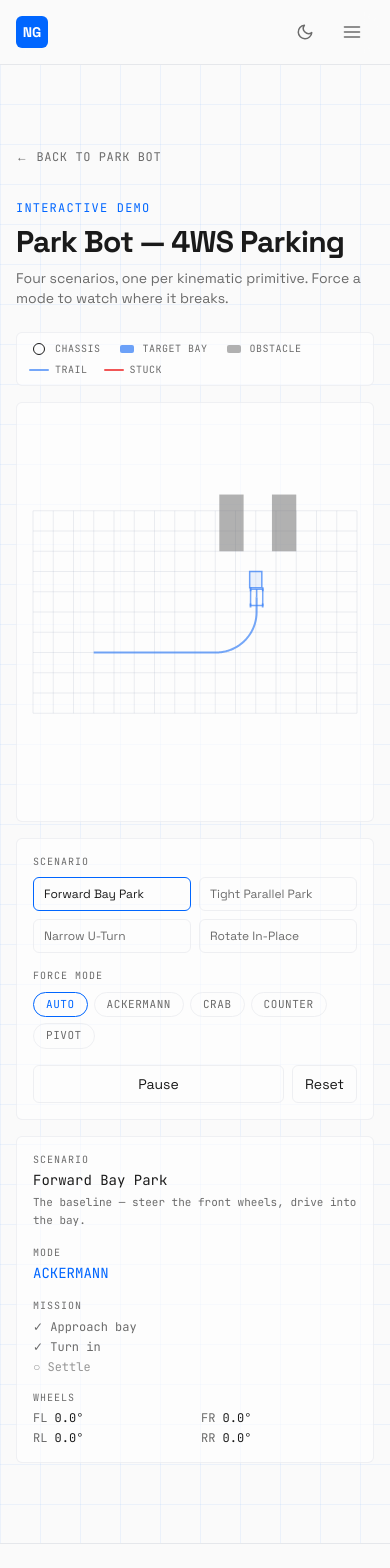
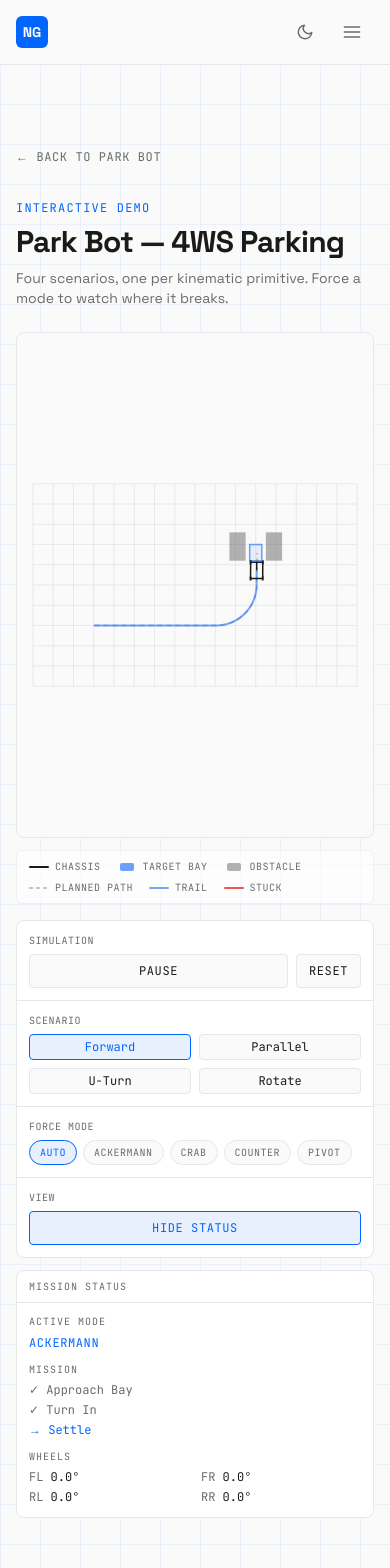
Before and after one commit to nishalangovender/nishalangovender.com, a Next.js app: page /projects/park-bot/demo in a window 390 px wide. Shown: the top 1568 px of the page. Built offline with nearby package versions, Linux system fonts and the light colour scheme; no server answers.

Commit message:
fix: park-bot demo — planned path overlay, short stuck hint, clear parallel park trajectory

```diff
--- a/src/components/demos/park-bot/ControlPanel.tsx
+++ b/src/components/demos/park-bot/ControlPanel.tsx
@@ -1,5 +1,7 @@
 // src/components/demos/park-bot/ControlPanel.tsx
 "use client";
+
+import type { ReactNode } from "react";
 
 import { SCENARIOS } from "@/lib/park-bot/scenarios";
 import type { KinematicMode, Scenario } from "@/lib/park-bot/types";
@@ -8,108 +10,167 @@ interface Props {
   scenarioId: Scenario["id"];
   forcedMode: KinematicMode | null;
   playing: boolean;
+  statusOpen: boolean;
   onScenarioChange(id: Scenario["id"]): void;
   onForcedModeChange(mode: KinematicMode | null): void;
   onPlay(): void;
   onPause(): void;
   onReset(): void;
+  onToggleStatus(): void;
 }
 
-const FORCE_OPTIONS: Array<{ label: string; value: KinematicMode | null }> = [
-  { label: "Auto", value: null },
-  { label: "Ackermann", value: "ackermann" },
-  { label: "Crab", value: "crab" },
-  { label: "Counter", value: "counter_steer" },
-  { label: "Pivot", value: "pivot" },
+const FORCE_OPTIONS: { value: KinematicMode | null; label: string }[] = [
+  { value: null, label: "Auto" },
+  { value: "ackermann", label: "Ackermann" },
+  { value: "crab", label: "Crab" },
+  { value: "counter_steer", label: "Counter" },
+  { value: "pivot", label: "Pivot" },
 ];
 
 export function ControlPanel({
   scenarioId,
   forcedMode,
   playing,
+  statusOpen,
   onScenarioChange,
   onForcedModeChange,
   onPlay,
   onPause,
   onReset,
+  onToggleStatus,
 }: Props) {
+  const inactive =
+    "border-border bg-background text-foreground hover:border-accent hover:text-accent";
+  const active = "border-accent bg-accent-light text-accent";
+
   return (
-    <div className="flex flex-col gap-4 rounded-md border border-border/60 bg-surface/60 p-4 text-sm">
-      <div>
-        <p className="font-mono text-[10px] uppercase tracking-widest text-muted">
-          Scenario
-        </p>
-        <div className="mt-2 grid grid-cols-2 gap-2">
-          {SCENARIOS.map((s) => (
-            <button
-              key={s.id}
-              type="button"
-              onClick={() => onScenarioChange(s.id)}
-              className={`rounded-md border px-2.5 py-2 text-left text-xs transition-colors ${
-                s.id === scenarioId
-                  ? "border-accent text-foreground"
-                  : "border-border/60 text-muted hover:border-foreground/40 hover:text-foreground"
-              }`}
-            >
-              {s.title}
-            </button>
-          ))}
+    <aside className="h-full rounded-lg border border-border bg-surface text-foreground overflow-hidden flex flex-col">
+      <Section label="Simulation">
+        <div className="flex gap-2">
+          <button
+            type="button"
+            onClick={playing ? onPause : onPlay}
+            className={`flex-1 px-3 py-2 rounded border font-mono text-xs uppercase tracking-wider ${inactive}`}
+          >
+            {playing ? "Pause" : "Play"}
+          </button>
+          <button
+            type="button"
+            onClick={onReset}
+            className={`px-3 py-2 rounded border font-mono text-xs uppercase tracking-wider ${inactive}`}
+          >
+            Reset
+          </button>
         </div>
-      </div>
+      </Section>
 
-      <div>
-        <p className="font-mono text-[10px] uppercase tracking-widest text-muted">
-          Force Mode
-        </p>
-        <div className="mt-2 flex flex-wrap gap-1.5" role="radiogroup" aria-label="Force steering mode">
-          {FORCE_OPTIONS.map((opt) => {
-            const active = forcedMode === opt.value;
+      <Section label="Scenario">
+        <div role="radiogroup" aria-label="Scenario" className="grid grid-cols-2 gap-2">
+          {SCENARIOS.map((s) => {
+            const isActive = s.id === scenarioId;
             return (
               <button
-                key={opt.label}
+                key={s.id}
                 type="button"
                 role="radio"
-                aria-checked={active}
-                onClick={() => onForcedModeChange(opt.value)}
-                className={`rounded-full border px-3 py-1 font-mono text-[11px] uppercase tracking-wider transition-colors ${
-                  active
-                    ? "border-accent text-accent"
-                    : "border-border/60 text-muted hover:border-foreground/40 hover:text-foreground"
+                aria-checked={isActive}
+                onClick={() => onScenarioChange(s.id)}
+                className={`px-2 py-1 rounded border font-mono text-xs cursor-pointer ${
+                  isActive ? active : inactive
                 }`}
               >
-                {opt.label}
+                {s.title}
               </button>
             );
           })}
         </div>
-      </div>
+      </Section>
 
-      <div className="flex gap-2">
-        {playing ? (
-          <button
-            type="button"
-            onClick={onPause}
-            className="flex-1 rounded-md border border-border/60 px-3 py-2 text-sm hover:border-foreground/40"
-          >
-            Pause
-          </button>
-        ) : (
-          <button
-            type="button"
-            onClick={onPlay}
-            className="flex-1 rounded-md border border-accent bg-accent/10 px-3 py-2 text-sm text-accent hover:bg-accent/15"
-          >
-            Run
-          </button>
-        )}
+      <Section label="Force Mode">
+        <div role="radiogroup" aria-label="Force steering mode" className="flex flex-wrap gap-1.5">
+          {FORCE_OPTIONS.map((opt) => {
+            const isActive = forcedMode === opt.value;
+            return (
+              <Pill
+                key={opt.label}
+                active={isActive}
+                ariaChecked={isActive}
+                role="radio"
+                onClick={() => onForcedModeChange(opt.value)}
+              >
+                {opt.label}
+              </Pill>
+            );
+          })}
+        </div>
+      </Section>
+
+      <Section label="View" last>
         <button
           type="button"
-          onClick={onReset}
-          className="rounded-md border border-border/60 px-3 py-2 text-sm hover:border-foreground/40"
+          onClick={onToggleStatus}
+          aria-pressed={statusOpen}
+          className={`w-full px-3 py-2 rounded border font-mono text-xs uppercase tracking-wider ${
+            statusOpen ? active : inactive
+          }`}
         >
-          Reset
+          {statusOpen ? "Hide Status" : "Show Status"}
         </button>
-      </div>
-    </div>
+      </Section>
+    </aside>
   );
 }
+
+function Section({
+  label,
+  last,
+  children,
+}: {
+  label: string;
+  last?: boolean;
+  children: ReactNode;
+}) {
+  const base = "px-3 py-3 lg:flex-1";
+  return (
+    <section className={last ? base : `${base} border-b border-border`}>
+      <div className="font-mono text-[10px] tracking-wider uppercase text-muted mb-1.5">
+        {label}
+      </div>
+      {children}
+    </section>
+  );
+}
+
+function Pill({
+  active,
+  onClick,
+  role = "button",
+  ariaPressed,
+  ariaChecked,
+  children,
+}: {
+  active: boolean;
+  onClick: () => void;
+  role?: "button" | "radio";
+  ariaPressed?: boolean;
+  ariaChecked?: boolean;
+  children: ReactNode;
+}) {
+  const base =
+    "font-mono text-[10px] tracking-wider uppercase rounded-full border px-2.5 py-1 transition-colors cursor-pointer";
+  const state = active
+    ? "border-accent bg-accent-light text-accent"
+    : "border-border bg-background text-muted hover:border-accent/60 hover:text-foreground";
+  return (
+    <button
+      type="button"
+      role={role}
+      aria-pressed={ariaPressed}
+      aria-checked={ariaChecked}
+      onClick={onClick}
+      className={`${base} ${state}`}
+    >
+      {children}
+    </button>
+  );
+}
--- a/src/components/demos/park-bot/Hud.tsx
+++ b/src/components/demos/park-bot/Hud.tsx
@@ -1,18 +1,18 @@
 // src/components/demos/park-bot/Hud.tsx
 "use client";
 
-import type { Scenario, SimFrame } from "@/lib/park-bot/types";
+import type { KinematicMode, Scenario, SimFrame } from "@/lib/park-bot/types";
 
 interface Props {
   scenario: Scenario;
   frame: SimFrame | null;
 }
 
-const MODE_LABELS: Record<import("@/lib/park-bot/types").KinematicMode, string> = {
-  ackermann: "ACKERMANN",
-  crab: "CRAB",
-  counter_steer: "COUNTER-STEER",
-  pivot: "PIVOT",
+const MODE_LABELS: Record<KinematicMode, string> = {
+  ackermann: "Ackermann",
+  crab: "Crab",
+  counter_steer: "Counter-Steer",
+  pivot: "Pivot",
 };
 
 export function Hud({ scenario, frame }: Props) {
@@ -22,24 +22,23 @@ export function Hud({ scenario, frame }: Props) {
   const deltas = frame?.wheels.deltas ?? [0, 0, 0, 0];
 
   return (
-    <aside className="flex flex-col gap-4 rounded-md border border-border/60 bg-surface/60 p-4 font-mono text-xs">
-      <Block label="Scenario" value={scenario.title} />
-      <p className="-mt-3 text-[11px] text-muted leading-relaxed">{scenario.hint}</p>
-
-      <Block label="Mode" value={MODE_LABELS[activeMode]} tone="accent" />
+    <aside className="rounded-lg border border-border bg-surface text-foreground">
+      <div className="font-mono text-[10px] uppercase tracking-widest text-muted px-3 py-2 border-b border-border">
+        Mission Status
+      </div>
+      <div className="grid grid-cols-1 md:grid-cols-3 gap-3 p-3 font-mono text-xs">
+        <div>
+          <p className="text-[10px] uppercase tracking-widest text-muted mb-1.5">Active Mode</p>
+          <p className="font-mono text-xs uppercase tracking-wider text-accent">
+            {MODE_LABELS[activeMode]}
+          </p>
+        </div>
 
         <div>
-        <p className="text-[10px] uppercase tracking-widest text-muted">Mission</p>
-        <ol className="mt-1.5 space-y-1">
+          <p className="text-[10px] uppercase tracking-widest text-muted mb-1.5">Mission</p>
+          <ol className="space-y-1">
             {scenario.phases.map((p, i) => {
-            const state =
-              phase === "done" || i < phaseIdx
-                ? "done"
-                : i === phaseIdx && phase === "active"
-                ? "active"
-                : i === phaseIdx && phase === "stuck"
-                ? "stuck"
-                : "pending";
+              const state = tickerState({ i, phaseIdx, phase });
               return (
                 <li
                   key={p}
@@ -64,8 +63,8 @@ export function Hud({ scenario, frame }: Props) {
         </div>
 
         <div>
-        <p className="text-[10px] uppercase tracking-widest text-muted">Wheels</p>
-        <div className="mt-1.5 grid grid-cols-2 gap-x-3 gap-y-1">
+          <p className="text-[10px] uppercase tracking-widest text-muted mb-1.5">Wheels</p>
+          <div className="grid grid-cols-2 gap-x-3 gap-y-1">
             {["FL", "FR", "RL", "RR"].map((label, i) => (
               <p key={label}>
                 <span className="text-muted">{label}</span>{" "}
@@ -74,32 +73,44 @@ export function Hud({ scenario, frame }: Props) {
             ))}
           </div>
         </div>
+      </div>
 
       {frame?.stuck ? (
-        <p className="rounded bg-red-500/10 px-2 py-1.5 text-[11px] leading-relaxed text-red-500">
-          Forced mode can’t satisfy this phase — {hintForStuck(scenario.id, activeMode)}
-        </p>
+        <div className="mx-3 mb-3 rounded bg-red-500/10 px-2 py-1.5 font-mono text-[11px] uppercase tracking-wider text-red-500">
+          Impossible — Try {MODE_LABELS[suggestedMode(scenario.id)]}
+        </div>
       ) : null}
     </aside>
   );
 }
 
-function Block({ label, value, tone }: { label: string; value: string; tone?: "accent" }) {
-  return (
-    <div>
-      <p className="text-[10px] uppercase tracking-widest text-muted">{label}</p>
-      <p className={`mt-1 text-sm ${tone === "accent" ? "text-accent" : ""}`}>{value}</p>
-    </div>
-  );
+type TickerState = "done" | "active" | "stuck" | "pending";
+
+function tickerState({
+  i,
+  phaseIdx,
+  phase,
+}: {
+  i: number;
+  phaseIdx: number;
+  phase: string;
+}): TickerState {
+  if (phase === "done") return "done";
+  if (phase === "stuck" && i === phaseIdx) return "stuck";
+  if (i < phaseIdx) return "done";
+  if (i === phaseIdx && (phase === "approach" || phase === "active" || phase === "align"))
+    return "active";
+  return "pending";
 }
 
-function hintForStuck(
-  scenarioId: Scenario["id"],
-  mode: import("@/lib/park-bot/types").KinematicMode,
-): string {
-  if (scenarioId === "parallel_tight" && mode === "ackermann") return "crab steering required.";
-  if (scenarioId === "parallel_tight" && mode === "pivot") return "translation required.";
-  if (scenarioId === "narrow_uturn" && mode === "ackermann") return "counter-steer required.";
-  if (scenarioId === "pivot_rotate") return "pivot required.";
-  return "pick a different mode.";
+// Scenario-appropriate alternative mode to suggest when the forced choice fails.
+// Simpler than tracking every (scenarioId, forcedMode) pair — the recommended
+// mode is what the mission was built around, so that's the honest answer.
+function suggestedMode(scenarioId: Scenario["id"]): KinematicMode {
+  switch (scenarioId) {
+    case "forward_bay":    return "ackermann";
+    case "parallel_tight": return "crab";
+    case "narrow_uturn":   return "counter_steer";
+    case "pivot_rotate":   return "pivot";
   }
+}
--- a/src/components/demos/park-bot/ParkBotDemo.tsx
+++ b/src/components/demos/park-bot/ParkBotDemo.tsx
@@ -1,11 +1,12 @@
 // src/components/demos/park-bot/ParkBotDemo.tsx
 "use client";
 
-import { useEffect, useState } from "react";
+import { useEffect, useMemo, useState } from "react";
 
 import { getScenario } from "@/lib/park-bot/scenarios";
+import { runSimulation } from "@/lib/park-bot/simulation";
 import { DEFAULT_CONFIG } from "@/lib/park-bot/types";
-import type { KinematicMode, Scenario, SimConfig } from "@/lib/park-bot/types";
+import type { KinematicMode, Pose, Scenario, SimConfig } from "@/lib/park-bot/types";
 
 import { DemoLegend, type LegendItem } from "../DemoLegend";
 
@@ -15,12 +16,65 @@ import { ParkCanvas } from "./ParkCanvas";
 import { useSimulation } from "./useSimulation";
 
 const LEGEND: LegendItem[] = [
-  { label: "Chassis", kind: "ring", color: "var(--foreground)" },
-  { label: "Target bay", kind: "chip", color: "rgba(59, 130, 246, 0.75)" },
+  { label: "Chassis", kind: "solid", color: "var(--foreground)" },
+  { label: "Target Bay", kind: "chip", color: "rgba(59, 130, 246, 0.75)" },
   { label: "Obstacle", kind: "chip", color: "rgba(115, 115, 115, 0.55)" },
+  { label: "Planned Path", kind: "dashed", color: "rgba(115, 115, 115, 0.55)" },
   { label: "Trail", kind: "solid", color: "rgba(59, 130, 246, 0.7)" },
   { label: "Stuck", kind: "solid", color: "rgba(239, 68, 68, 0.9)" },
 ];
+
+export default function ParkBotDemo() {
+  const [scenarioId, setScenarioId] = useState<Scenario["id"]>(DEFAULT_CONFIG.scenarioId);
+  const [forcedMode, setForcedMode] = useState<KinematicMode | null>(DEFAULT_CONFIG.forcedMode);
+  const [statusOpen, setStatusOpen] = useState(true);
+  const config: SimConfig = { scenarioId, forcedMode, dt: DEFAULT_CONFIG.dt };
+  const sim = useSimulation(config);
+  const reducedMotion = usePrefersReducedMotion();
+  const scenario = getScenario(scenarioId);
+
+  // Run the sim offline once per (scenario, forcedMode) to get the reference
+  // trajectory; the live trail overlays it during playback.
+  const plannedPath = useMemo<readonly Pose[]>(
+    () => runSimulation(config).map((f) => f.pose),
+    // eslint-disable-next-line react-hooks/exhaustive-deps
+    [scenarioId, forcedMode],
+  );
+
+  useEffect(() => {
+    if (!reducedMotion) sim.play();
+    return () => sim.pause();
+    // eslint-disable-next-line react-hooks/exhaustive-deps
+  }, [scenarioId, forcedMode, reducedMotion]);
+
+  return (
+    <div className="flex flex-col gap-3">
+      <div className="grid grid-cols-1 lg:grid-cols-[1fr_16rem] gap-4">
+        <div className="flex flex-col gap-3">
+          <div className="relative rounded-lg border border-border overflow-hidden bg-background h-[60vh] lg:h-[70vh]">
+            <ParkCanvas scenario={scenario} frame={sim.frame} plannedPath={plannedPath} />
+          </div>
+          <DemoLegend items={LEGEND} />
+        </div>
+        <div className="lg:h-[70vh]">
+          <ControlPanel
+            scenarioId={scenarioId}
+            forcedMode={forcedMode}
+            playing={sim.playing}
+            statusOpen={statusOpen}
+            onScenarioChange={setScenarioId}
+            onForcedModeChange={setForcedMode}
+            onPlay={sim.play}
+            onPause={sim.pause}
+            onReset={sim.reset}
+            onToggleStatus={() => setStatusOpen((v) => !v)}
+          />
+        </div>
+      </div>
+      {statusOpen && <Hud scenario={scenario} frame={sim.frame} />}
+    </div>
+  );
+}
 
 function usePrefersReducedMotion(): boolean {
   const [reduced, setReduced] = useState(() =>
@@ -35,42 +89,3 @@ function usePrefersReducedMotion(): boolean {
   }, []);
   return reduced;
 }
-
-export default function ParkBotDemo() {
-  const [scenarioId, setScenarioId] = useState<Scenario["id"]>(DEFAULT_CONFIG.scenarioId);
-  const [forcedMode, setForcedMode] = useState<KinematicMode | null>(DEFAULT_CONFIG.forcedMode);
-  const config: SimConfig = { scenarioId, forcedMode, dt: DEFAULT_CONFIG.dt };
-  const sim = useSimulation(config);
-  const reducedMotion = usePrefersReducedMotion();
-  const scenario = getScenario(scenarioId);
-
-  useEffect(() => {
-    if (!reducedMotion) sim.play();
-    return () => sim.pause();
-    // eslint-disable-next-line react-hooks/exhaustive-deps
-  }, [scenarioId, forcedMode, reducedMotion]);
-
-  return (
-    <div className="mt-6 flex flex-col gap-4">
-      <DemoLegend items={LEGEND} />
-      <div className="grid grid-cols-1 gap-4 md:grid-cols-[1fr_280px]">
-        <ParkCanvas scenario={scenario} frame={sim.frame} />
-        <div className="flex flex-col gap-4">
-          <ControlPanel
-            scenarioId={scenarioId}
-            forcedMode={forcedMode}
-            playing={sim.playing}
-            onScenarioChange={(id) => {
-              setScenarioId(id);
-            }}
-            onForcedModeChange={setForcedMode}
-            onPlay={sim.play}
-            onPause={sim.pause}
-            onReset={sim.reset}
-          />
-          <Hud scenario={scenario} frame={sim.frame} />
-        </div>
-      </div>
-    </div>
-  );
-}
--- a/src/components/demos/park-bot/ParkCanvas.tsx
+++ b/src/components/demos/park-bot/ParkCanvas.tsx
@@ -1,36 +1,66 @@
 // src/components/demos/park-bot/ParkCanvas.tsx
 "use client";
 
-import { useEffect, useRef } from "react";
+import { useEffect, useRef, useState } from "react";
 
 import { L, W } from "@/lib/park-bot/types";
-import type { Scenario, SimFrame } from "@/lib/park-bot/types";
+import type { Pose, Scenario, SimFrame } from "@/lib/park-bot/types";
 
 interface Props {
   scenario: Scenario;
   frame: SimFrame | null;
+  /** Offline-computed reference trajectory, drawn dashed beneath the live trail. */
+  plannedPath: readonly Pose[] | null;
+}
+
+// Canvas 2D does not resolve CSS variables — strings like "var(--foreground)"
+// are silently rejected and strokeStyle falls back to whatever was set last.
+// Read computed styles from <html> at paint time so chassis + wheels render
+// in the right colour under both themes.
+function readThemeColors() {
+  const s = getComputedStyle(document.documentElement);
+  const get = (name: string) => s.getPropertyValue(name).trim();
+  return {
+    foreground: get("--foreground") || "#1A1A1A",
+  };
 }
 
 const COLOURS = {
-  bg: "var(--surface)",
   grid: "rgba(148, 163, 184, 0.18)",
   obstacle: "rgba(115, 115, 115, 0.55)",
   targetFill: "rgba(59, 130, 246, 0.10)",
   targetStroke: "rgba(59, 130, 246, 0.75)",
-  chassis: "var(--foreground)",
-  wheel: "var(--foreground)",
+  planned: "rgba(115, 115, 115, 0.55)",
   trail: "rgba(59, 130, 246, 0.7)",
   stuck: "rgba(239, 68, 68, 0.9)",
 } as const;
 
-export function ParkCanvas({ scenario, frame }: Props) {
+export function ParkCanvas({ scenario, frame, plannedPath }: Props) {
   const canvasRef = useRef<HTMLCanvasElement | null>(null);
+  const [themeVersion, setThemeVersion] = useState(0);
+
+  // Re-read theme colours when <html data-theme> toggles.
+  useEffect(() => {
+    const obs = new MutationObserver(() => setThemeVersion((v) => v + 1));
+    obs.observe(document.documentElement, {
+      attributes: true,
+      attributeFilter: ["data-theme"],
+    });
+    const mq = window.matchMedia("(prefers-color-scheme: dark)");
+    const handler = () => setThemeVersion((v) => v + 1);
+    mq.addEventListener("change", handler);
+    return () => {
+      obs.disconnect();
+      mq.removeEventListener("change", handler);
+    };
+  }, []);
 
   useEffect(() => {
     const canvas = canvasRef.current;
     if (!canvas) return;
     const ctx = canvas.getContext("2d");
     if (!ctx) return;
+    const theme = readThemeColors();
 
     const dpr = window.devicePixelRatio || 1;
     const cssW = canvas.clientWidth;
@@ -97,6 +127,23 @@ export function ParkCanvas({ scenario, frame }: Props) {
       ctx.restore();
     }
 
+    // Planned path — dashed grey, drawn beneath the live trail. Hidden during
+    // stuck runs because the plan is the thing that failed.
+    if (plannedPath && plannedPath.length > 1 && !frame?.stuck) {
+      ctx.save();
+      ctx.strokeStyle = COLOURS.planned;
+      ctx.lineWidth = 1.5;
+      ctx.setLineDash([5, 4]);
+      ctx.beginPath();
+      for (let i = 0; i < plannedPath.length; i++) {
+        const p = worldToCanvas(plannedPath[i].x, plannedPath[i].y);
+        if (i === 0) ctx.moveTo(p.cx, p.cy);
+        else ctx.lineTo(p.cx, p.cy);
+      }
+      ctx.stroke();
+      ctx.restore();
+    }
+
     // Trail.
     if (frame && frame.trail.length > 1) {
       ctx.strokeStyle = frame.stuck ? COLOURS.stuck : COLOURS.trail;
@@ -116,7 +163,7 @@ export function ParkCanvas({ scenario, frame }: Props) {
     ctx.save();
     ctx.translate(vcx, vcy);
     ctx.rotate(-pose.theta);
-    ctx.strokeStyle = COLOURS.chassis;
+    ctx.strokeStyle = theme.foreground;
     ctx.lineWidth = 1.5;
     ctx.strokeRect((-L / 2) * s, (-W / 2) * s, L * s, W * s);
     // Forward tick.
@@ -128,7 +175,7 @@ export function ParkCanvas({ scenario, frame }: Props) {
     const wheelLen = 0.10 * s;
     const wheelThick = 1.8;
     ctx.lineWidth = wheelThick;
-    ctx.strokeStyle = COLOURS.wheel;
+    ctx.strokeStyle = theme.foreground;
     const corners: Array<[number, number, number]> = frame
       ? [
           [L / 2, W / 2, frame.wheels.deltas[0]],
@@ -153,12 +200,12 @@ export function ParkCanvas({ scenario, frame }: Props) {
       ctx.restore();
     }
     ctx.restore();
-  }, [scenario, frame]);
+  }, [scenario, frame, plannedPath, themeVersion]);
 
   return (
     <canvas
       ref={canvasRef}
-      className="block w-full h-[420px] sm:h-[460px] md:h-[520px] rounded-md border border-border/60 bg-surface/60"
+      className="block w-full h-full"
       aria-label={`Top-down view of ${scenario.title}`}
       role="img"
     />
--- a/src/lib/park-bot/scenarios.ts
+++ b/src/lib/park-bot/scenarios.ts
@@ -4,37 +4,43 @@ import type { Scenario } from "./types";
 export const SCENARIOS: readonly Scenario[] = [
   {
     id: "forward_bay",
-    title: "Forward Bay Park",
+    title: "Forward",
     hint: "The baseline — steer the front wheels, drive into the bay.",
     recommendedMode: "ackermann",
     start: { x: -2.5, y: -1.0, theta: 0 },
     target: { x: 1.5, y: 0.8, theta: Math.PI / 2 },
     bounds: { width: 8, height: 5 },
+    // Two parked cars flank the bay (target span x ∈ [1.35, 1.65], y ∈ [0.6, 1.0])
+    // with ~0.1 m side clearance. Back wall closes the bay at y = 1.3.
     obstacles: [
-      { x: 0.6, y: 1.5, w: 0.6, h: 1.4 },   // right-side parked car
-      { x: 1.9, y: 1.5, w: 0.6, h: 1.4 },   // left-side parked car
+      { x: 0.85, y: 0.6, w: 0.4, h: 0.7 },  // left-flanking parked car
+      { x: 1.75, y: 0.6, w: 0.4, h: 0.7 },  // right-flanking parked car
     ],
-    phases: ["Approach bay", "Turn in", "Settle"],
+    phases: ["Approach Bay", "Turn In", "Settle"],
   },
   {
     id: "parallel_tight",
-    title: "Tight Parallel Park",
+    title: "Parallel",
     hint: "No room for multi-point turns — crab sideways into the slot.",
     recommendedMode: "crab",
     start: { x: -1.5, y: -0.3, theta: 0 },
     target: { x: 1.5, y: 0.8, theta: 0 },
     bounds: { width: 8, height: 5 },
+    // Bay at theta=0 spans x ∈ [1.3, 1.7], y ∈ [0.65, 0.95]. The crab approach
+    // sweeps diagonally up and right so the car ahead of the slot is held well
+    // clear on the left; the car behind the slot sits tight against the bay,
+    // mirroring real-world parallel parking where the gap is bounded by the
+    // rear obstacle and the road ahead is open.
     obstacles: [
-      { x: 0.3, y: 1.3, w: 1.0, h: 0.5 },
-      { x: 1.9, y: 1.3, w: 1.0, h: 0.5 },
-      // Kerb behind the slot
-      { x: 1.3, y: 1.8, w: 1.6, h: 0.1 },
+      { x: -0.8, y: 0.55, w: 0.8, h: 0.45 },  // car ahead of the slot
+      { x:  1.8, y: 0.55, w: 0.8, h: 0.45 },  // car behind the slot
+      { x: -0.8, y: 1.0,  w: 3.4, h: 0.1 },   // kerb stretching across the back
     ],
-    phases: ["Approach", "Slide in", "Align"],
+    phases: ["Approach", "Slide In", "Align"],
   },
   {
     id: "narrow_uturn",
-    title: "Narrow U-Turn",
+    title: "U-Turn",
     hint: "The lane is too narrow for Ackermann — counter-steer to halve the radius.",
     recommendedMode: "counter_steer",
     start: { x: -2.5, y: -0.6, theta: 0 },
@@ -44,11 +50,11 @@ export const SCENARIOS: readonly Scenario[] = [
       { x: -3.5, y: 1.2, w: 7, h: 0.15 },    // top wall
       { x: -3.5, y: -1.35, w: 7, h: 0.15 },  // bottom wall
     ],
-    phases: ["Approach", "Pivot turn", "Exit"],
+    phases: ["Approach", "Pivot Turn", "Exit"],
   },
   {
     id: "pivot_rotate",
-    title: "Rotate In-Place",
+    title: "Rotate",
     hint: "Nowhere to move forwards — spin the body on its centre.",
     recommendedMode: "pivot",
     start: { x: 0, y: 0, theta: 0 },
```
Lines whose indentation alone changed are shown as unchanged.
